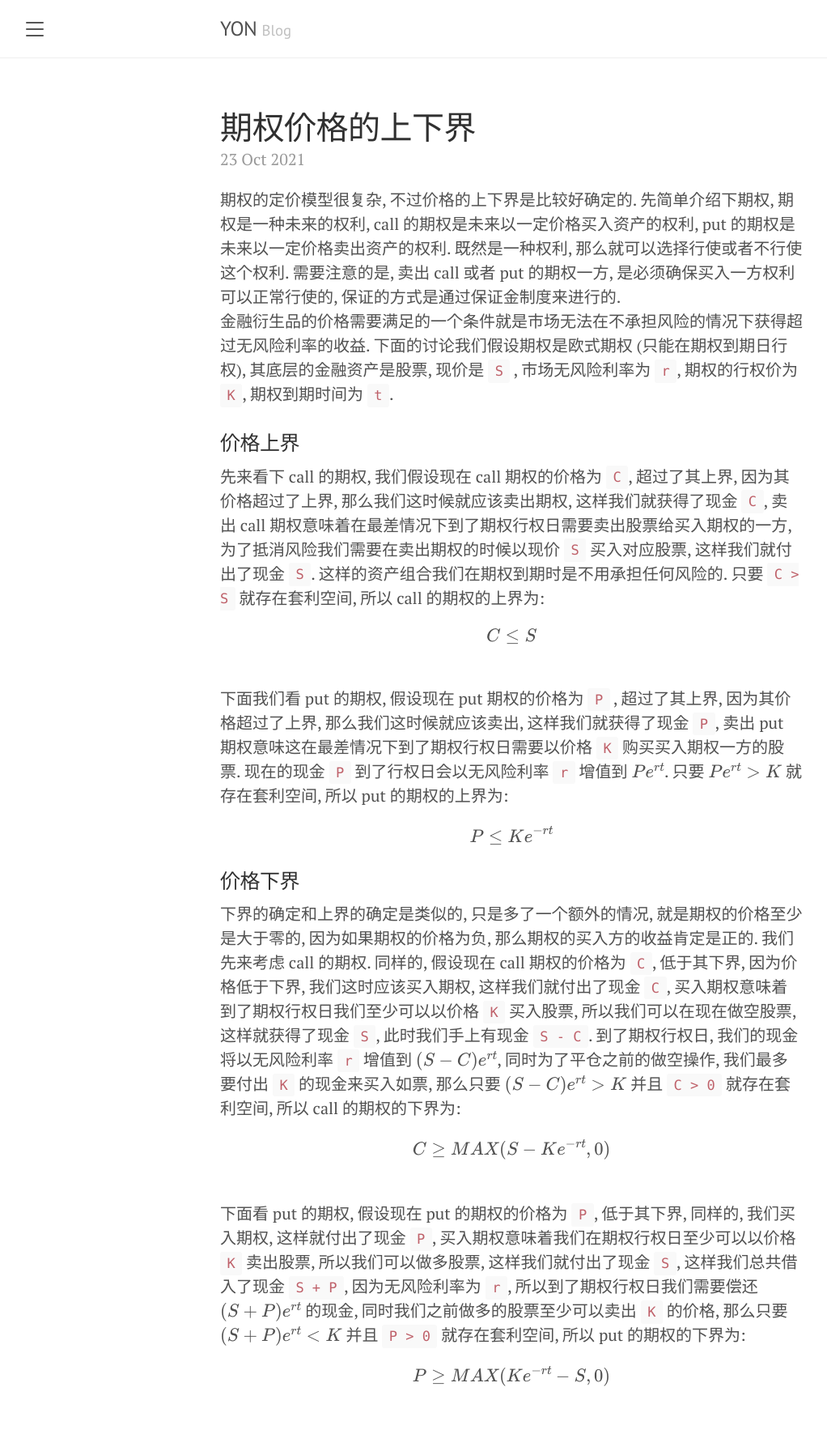
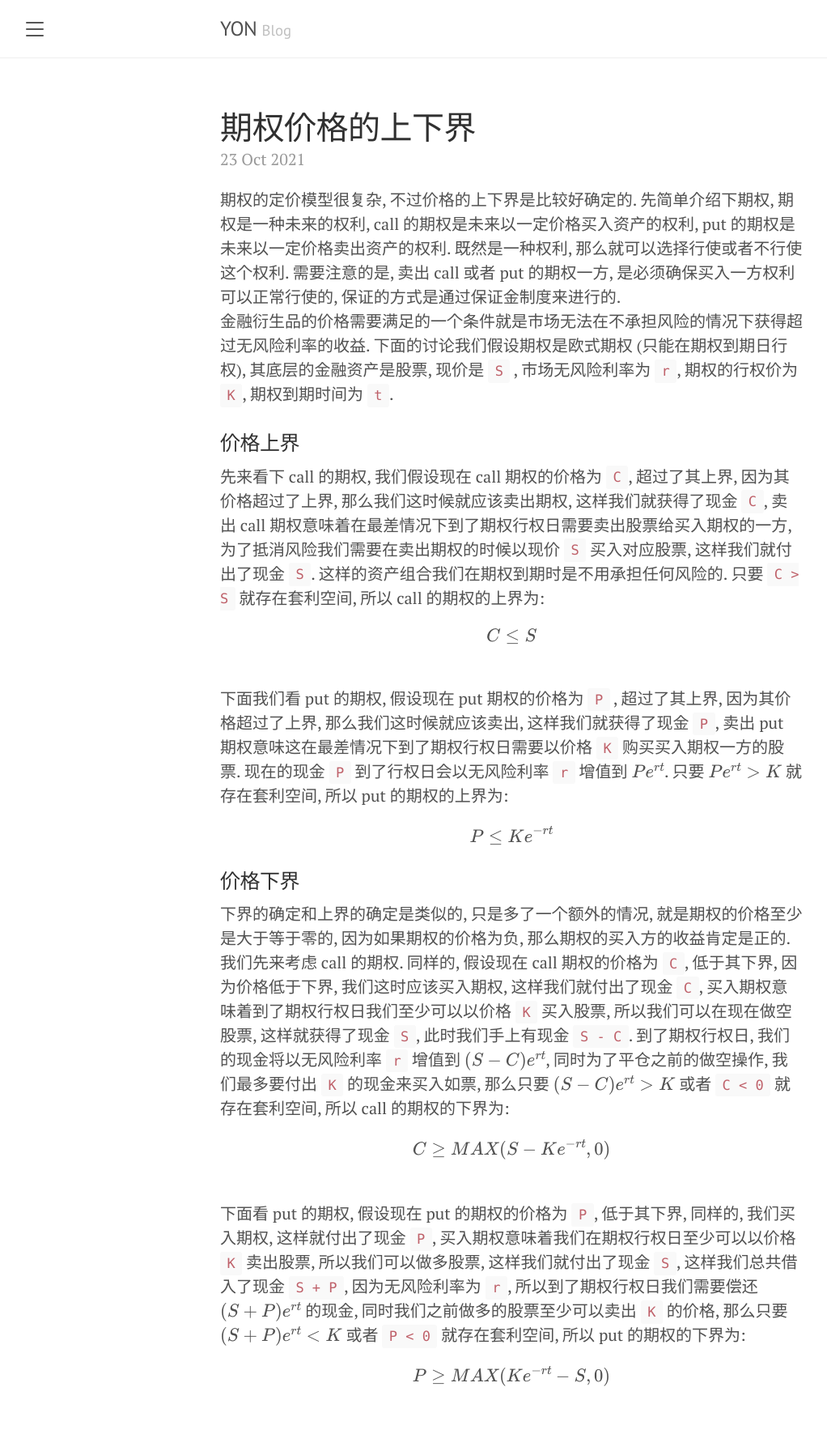
Before and after one commit to yoncise/yoncise.github.io, a Jekyll site: the page built from _posts/2021/2021-10-23-55856036.md, in a window 1280 px wide. Shown: the whole page at 81% size, without its empty margins (8-1030 px from the left). Built offline with Jekyll 4.4.1, drawn with Linux system fonts in a browser that asks for light colours; formulas are drawn with MathJax 3.

Commit message:
语雀同步 期权价格的上下界

```diff
--- a/_posts/2021/2021-10-23-55856036.md
+++ b/_posts/2021/2021-10-23-55856036.md
@@ -8,4 +8,4 @@
 先来看下 call 的期权, 我们假设现在 call 期权的价格为 `C`, 超过了其上界, 因为其价格超过了上界, 那么我们这时候就应该卖出期权, 这样我们就获得了现金 `C`, 卖出 call 期权意味着在最差情况下到了期权行权日需要卖出股票给买入期权的一方, 为了抵消风险我们需要在卖出期权的时候以现价 `S` 买入对应股票, 这样我们就付出了现金 `S`. 这样的资产组合我们在期权到期时是不用承担任何风险的. 只要 `C > S` 就存在套利空间, 所以 call 的期权的上界为:<br />\\[ C \leq S \\]<br />下面我们看 put 的期权, 假设现在 put 期权的价格为 `P` , 超过了其上界, 因为其价格超过了上界, 那么我们这时候就应该卖出, 这样我们就获得了现金 `P`, 卖出 put 期权意味这在最差情况下到了期权行权日需要以价格 `K` 购买买入期权一方的股票. 现在的现金 `P` 到了行权日会以无风险利率 `r` 增值到 $$ Pe^{rt} $$. 只要 $$ Pe^{rt} > K $$ 就存在套利空间, 所以 put 的期权的上界为:<br />\\[ P \leq Ke^{-rt} \\]
 <a name="baIqp"></a>
 ### 价格下界
-下界的确定和上界的确定是类似的, 只是多了一个额外的情况, 就是期权的价格至少是大于零的, 因为如果期权的价格为负, 那么期权的买入方的收益肯定是正的. 我们先来考虑 call 的期权. 同样的, 假设现在 call 期权的价格为 `C`, 低于其下界, 因为价格低于下界, 我们这时应该买入期权, 这样我们就付出了现金 `C`, 买入期权意味着到了期权行权日我们至少可以以价格 `K` 买入股票, 所以我们可以在现在做空股票, 这样就获得了现金 `S`, 此时我们手上有现金 `S - C`. 到了期权行权日, 我们的现金将以无风险利率 `r` 增值到 $$ (S-C)e^{rt} $$, 同时为了平仓之前的做空操作, 我们最多要付出 `K` 的现金来买入如票, 那么只要 $$ (S-C)e^{rt} > K $$ 并且 `C > 0` 就存在套利空间, 所以 call 的期权的下界为:<br />\\[ C \geq MAX(S - Ke^{-rt}, 0) \\]<br />下面看 put 的期权, 假设现在 put 的期权的价格为 `P`, 低于其下界, 同样的, 我们买入期权, 这样就付出了现金 `P`, 买入期权意味着我们在期权行权日至少可以以价格 `K` 卖出股票, 所以我们可以做多股票, 这样我们就付出了现金 `S`, 这样我们总共借入了现金 `S + P`, 因为无风险利率为 `r`, 所以到了期权行权日我们需要偿还 $$ (S+P)e^{rt} $$ 的现金, 同时我们之前做多的股票至少可以卖出 `K` 的价格, 那么只要 $$ (S+P)e^{rt} < K $$ 并且 `P > 0` 就存在套利空间, 所以 put 的期权的下界为:<br />\\[ P \geq MAX(Ke^{-rt} - S, 0) \\]
+下界的确定和上界的确定是类似的, 只是多了一个额外的情况, 就是期权的价格至少是大于等于零的, 因为如果期权的价格为负, 那么期权的买入方的收益肯定是正的. 我们先来考虑 call 的期权. 同样的, 假设现在 call 期权的价格为 `C`, 低于其下界, 因为价格低于下界, 我们这时应该买入期权, 这样我们就付出了现金 `C`, 买入期权意味着到了期权行权日我们至少可以以价格 `K` 买入股票, 所以我们可以在现在做空股票, 这样就获得了现金 `S`, 此时我们手上有现金 `S - C`. 到了期权行权日, 我们的现金将以无风险利率 `r` 增值到 $$ (S-C)e^{rt} $$, 同时为了平仓之前的做空操作, 我们最多要付出 `K` 的现金来买入如票, 那么只要 $$ (S-C)e^{rt} > K $$ 或者 `C < 0` 就存在套利空间, 所以 call 的期权的下界为:<br />\\[ C \geq MAX(S - Ke^{-rt}, 0) \\]<br />下面看 put 的期权, 假设现在 put 的期权的价格为 `P`, 低于其下界, 同样的, 我们买入期权, 这样就付出了现金 `P`, 买入期权意味着我们在期权行权日至少可以以价格 `K` 卖出股票, 所以我们可以做多股票, 这样我们就付出了现金 `S`, 这样我们总共借入了现金 `S + P`, 因为无风险利率为 `r`, 所以到了期权行权日我们需要偿还 $$ (S+P)e^{rt} $$ 的现金, 同时我们之前做多的股票至少可以卖出 `K` 的价格, 那么只要 $$ (S+P)e^{rt} < K $$ 或者 `P < 0` 就存在套利空间, 所以 put 的期权的下界为:<br />\\[ P \geq MAX(Ke^{-rt} - S, 0) \\]
```
